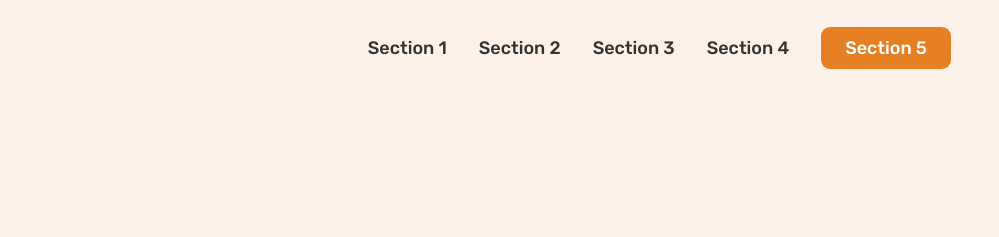
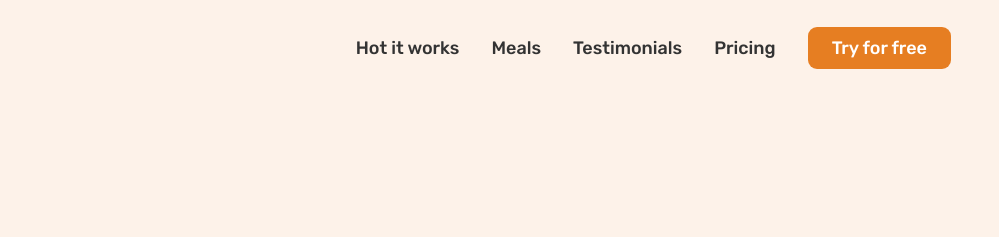
Before and after one commit to bmartinslx/Omnifood, a plain HTML site: page index.html in a window 1280 px wide. Shown: the top 237 px of the page, 281-1280 px from the left. Drawn offline with nearby package versions, Linux system fonts and the light colour scheme.

Commit message:
lastly update
last update on nav bar sections

```diff
--- a/index.html
+++ b/index.html
@@ -25,11 +25,25 @@
 
          <nav class="main-nav">
             <ul class="main-nav-list">
-               <li><a href="#" class="main-nav-link">Section 1</a></li>
-               <li><a href="#" class="main-nav-link">Section 2</a></li>
-               <li><a href="#" class="main-nav-link">Section 3</a></li>
-               <li><a href="#" class="main-nav-link">Section 4</a></li>
-               <li><a href="#" class="main-nav-link nav-cta">Section 5</a></li>
+               <li>
+                  <a href="#how-it-works-section" class="main-nav-link"
+                     >Hot it works</a
+                  >
+               </li>
+               <li><a href="#section-meals" class="main-nav-link">Meals</a></li>
+               <li>
+                  <a href="#section-testimonials" class="main-nav-link"
+                     >Testimonials</a
+                  >
+               </li>
+               <li>
+                  <a href="#section-pricing" class="main-nav-link">Pricing</a>
+               </li>
+               <li>
+                  <a href="#section-try-free" class="main-nav-link nav-cta"
+                     >Try for free</a
+                  >
+               </li>
             </ul>
          </nav>
       </header>
@@ -113,9 +127,12 @@
             </div>
          </section>
 
+         <!-- FEATURES HOW IT WORKS SECTION -->
          <section class="section-how">
             <div class="container">
-               <span class="subheading">How it works</span>
+               <span id="how-it-works-section" class="subheading"
+                  >How it works</span
+               >
                <h2 class="heading-secondary">
                   Your daily dose of health in 3 simple steps
                </h2>
@@ -185,7 +202,7 @@
          </section>
 
          <!-- MEALS SECTION -->
-         <section class="section-meals">
+         <section id="section-meals" class="section-meals">
             <div class="container center-text">
                <span class="subheading">Meals</span>
                <h2 class="heading-secondary">
@@ -361,7 +378,10 @@
          </section>
 
          <!-- TESTIMONIALS SECTION -->
-         <section class="section-testimonials grid grid--2--cols">
+         <section
+            id="section-testimonials"
+            class="section-testimonials grid grid--2--cols"
+         >
             <div class="testimonials-container">
                <span class="subheading">testimonials</span>
                <h2 class="heading-secondary">
@@ -514,7 +534,7 @@
          </section>
 
          <!-- PRICE SECTION -->
-         <section class="section-pricing">
+         <section id="section-pricing" class="section-pricing">
             <div class="container">
                <span class="subheading">Pricing</span>
                <h2 class="heading-secondary">
@@ -676,7 +696,7 @@
          <!-- ------------------------------------------  -->
          <!--     CTA(Call to Action):: CONTAINER         -->
          <!-- ------------------------------------------  -->
-         <section class="section-cta">
+         <section id="section-try-free" class="section-cta">
             <div class="container">
                <div class="cta">
                   <div class="cta-text-box">
```
